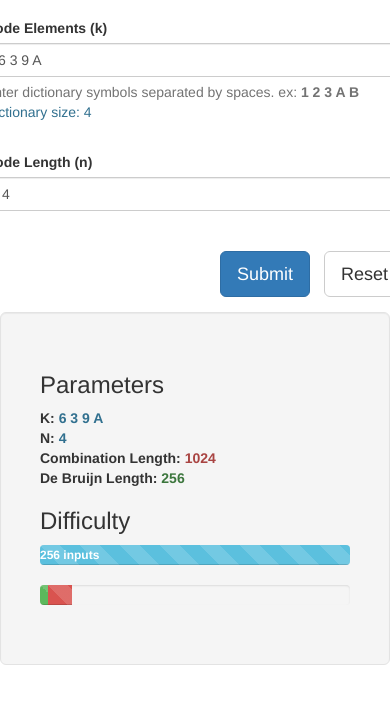
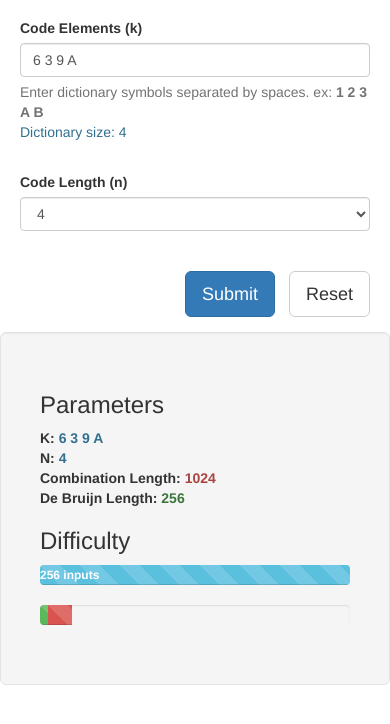
Before and after one commit to SM2G/de-bruijn-sequencer, a plain HTML site: page index.html in a window 390 px wide. Shown: the part 54-778 px from the top of the page. Drawn offline with nearby package versions, Linux system fonts and the light colour scheme; some packages are replaced by stand-ins of ours.

Commit message:
Improved form on mobile devices.

```diff
--- a/index.html
+++ b/index.html
@@ -60,7 +60,7 @@
             <div id="myTabContent" class="tab-content">
                 <div class="tab-pane fade active in" id="app">
                     <div class="row">
-                        <form class="col-md-6 col-md-offset-3 form-horizontal animated fadeInLeft" name="formElements" ng-submit="formElements.$valid" method="POST" novalidate>
+                        <form class="col-md-6 col-md-offset-3 col-xs-10 col-xs-offset-1 form-horizontal animated fadeInLeft" name="formElements" ng-submit="formElements.$valid" method="POST" novalidate>
                             <fieldset >
                                 <div class="form-group">
                                     <!-- Elements Array -->
```
